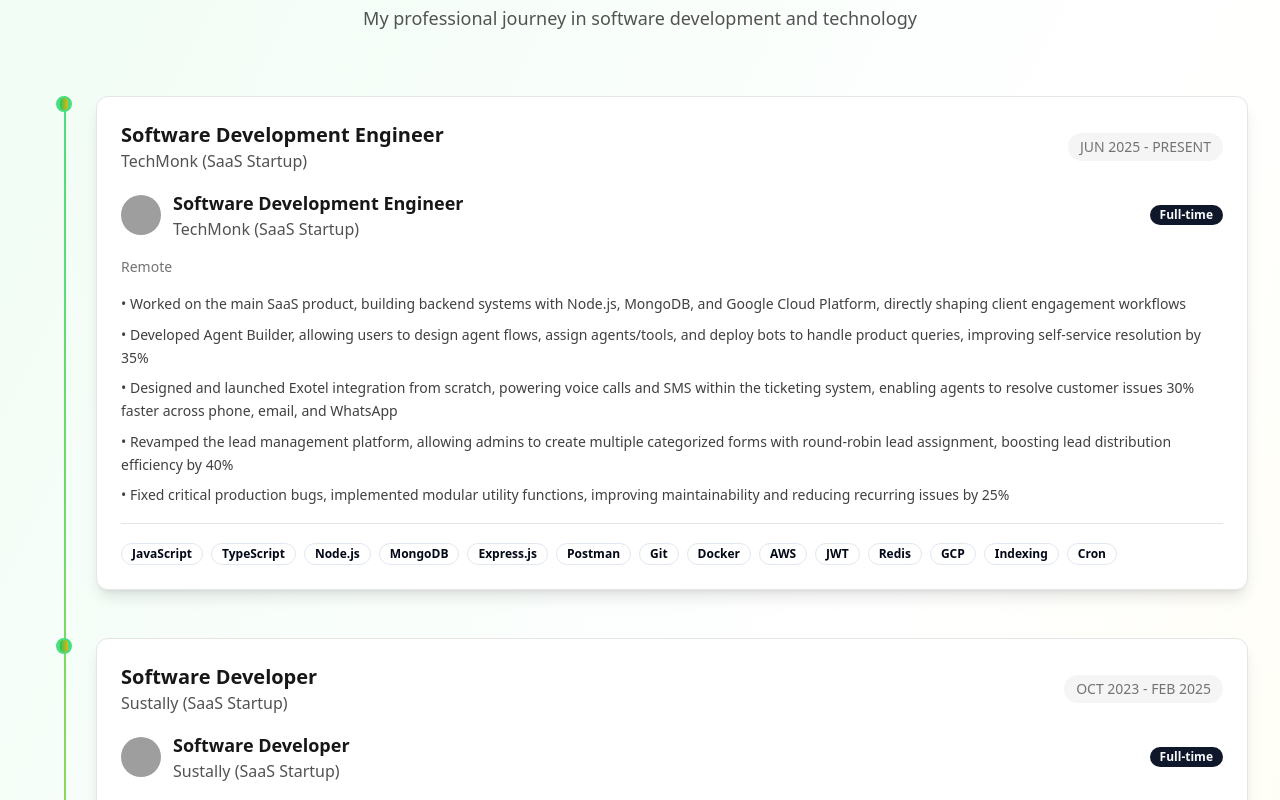
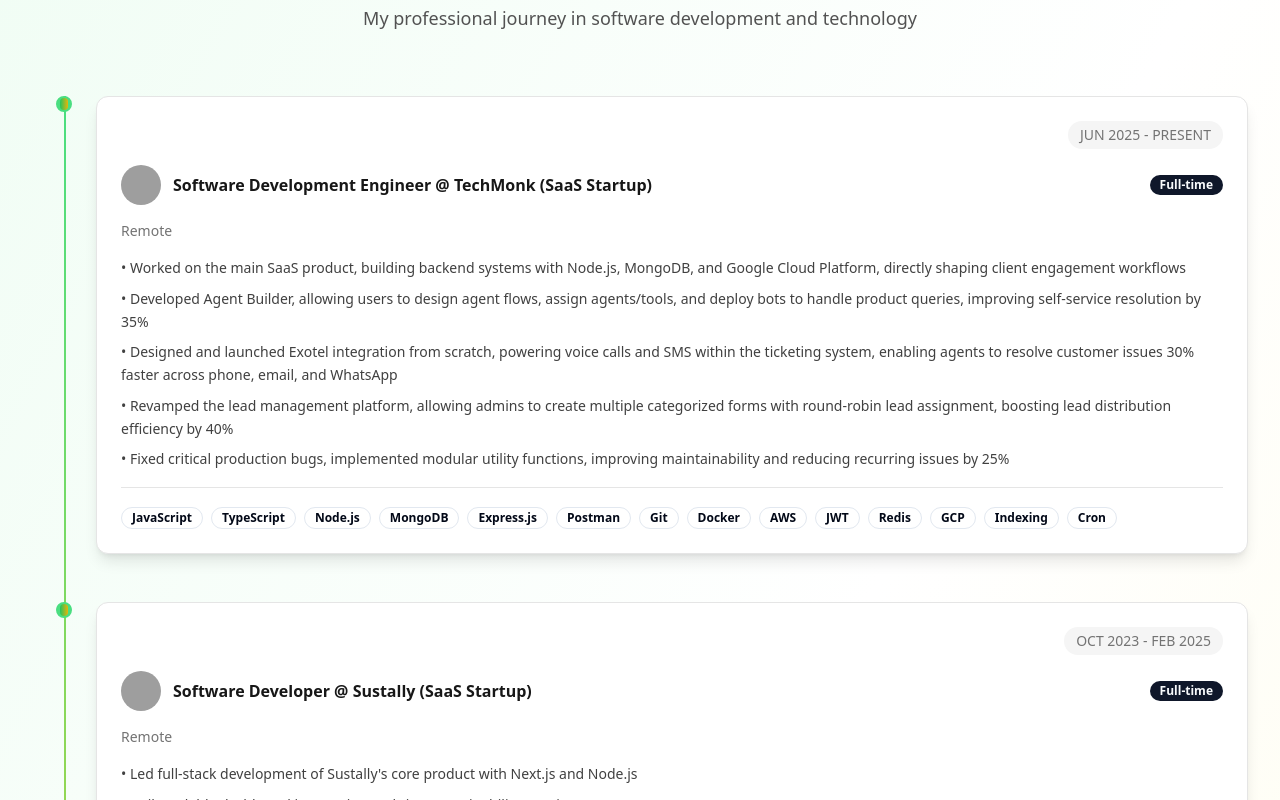
Before and after one commit to RahulCompani7/portfolio, a Next.js app: page / in a window 1280 px wide. Shown: the part 2060-2860 px from the top of the page. Built offline with nearby package versions, Linux system fonts and the light colour scheme; grey boxes are pictures that could not be loaded.

Commit message:
new commit

```diff
--- a/components/experience.tsx
+++ b/components/experience.tsx
@@ -28,7 +28,7 @@ const testimonialsInView = useInView(testimonialsRef, { once: true, amount: 0.1
     "Fixed critical production bugs, implemented modular utility functions, improving maintainability and reducing recurring issues by 25%"
   ],
   skills: ["JavaScript", "TypeScript", "Node.js", "MongoDB", "Express.js", "Postman", "Git", "Docker", "AWS", "JWT", "Redis", "GCP", "Indexing", "Cron"],
-  logo: "https://www.google.com/url?sa=i&url=https%3A%2F%2Fin.linkedin.com%2Fcompany%2Ftechmonk-io&psig=AOvVaw3issWf8fVEi85Ulkiy_mQ4&ust=1758607798523000&source=images&cd=vfe&opi=89978449&ved=0CBUQjRxqFwoTCPCN3Nza648DFQAAAAAdAAAAABAE"
+  logo: "https://media.licdn.com/dms/image/v2/D560BAQHOodZXSMdw1A/company-logo_200_200/company-logo_200_200/0/1716479700444/techmonk_io_logo?e=2147483647&v=beta&t=X1VYFKgP-SOURVGfF9UbBubB4Zm7CKepm6CgBpKZWpE"
 }
 ,
     {
@@ -125,29 +125,30 @@ const testimonialsInView = useInView(testimonialsRef, { once: true, amount: 0.1
 >
   <VerticalTimeline
     items={experiences.map((exp, index) => ({
-              title: exp.title,
-              subtitle: exp.company,
+      // Remove title/subtitle from VerticalTimeline props
       date: exp.period,
       content: (
         <motion.div className="space-y-4" whileHover={{ scale: 1.01 }} transition={{ duration: 0.2 }}>
-                  <div className="flex items-center justify-between mb-4">
-                    <div className="flex items-center space-x-3">
+          {/* Single-line header */}
+          <div className="flex items-center justify-between mb-4 space-x-3">
             <motion.img
               src={exp.logo || "/placeholder.svg"}
               alt={exp.company}
               className="w-10 h-10 rounded-full object-cover cursor-pointer"
               whileHover={{ scale: 1.1, rotate: 5 }}
             />
-                      <div>
-                        <h3 className="font-bold text-lg text-neutral-900">{exp.title}</h3>
-                        <p className="text-neutral-600">{exp.company}</p>
-                      </div>
+            <div className="flex-1 flex items-center justify-between">
+              <div className="font-bold text-neutral-900">
+                {exp.title} @ {exp.company}
               </div>
               <Badge variant={exp.type === "Full-time" ? "default" : "secondary"}>{exp.type}</Badge>
             </div>
+          </div>
 
+          {/* Location below header */}
           <p className="text-sm text-neutral-500 mb-4">{exp.location}</p>
 
+          {/* Description */}
           <ul className="space-y-2">
             {exp.description.map((item, idx) => (
               <motion.li
@@ -161,6 +162,7 @@ const testimonialsInView = useInView(testimonialsRef, { once: true, amount: 0.1
             ))}
           </ul>
 
+          {/* Skills */}
           <div className="pt-4 border-t border-neutral-200">
             <div className="flex flex-wrap gap-2">
               {exp.skills.map((skill, idx) => (
@@ -179,6 +181,7 @@ const testimonialsInView = useInView(testimonialsRef, { once: true, amount: 0.1
   />
 </motion.div>
 
+
         <motion.div
           ref={testimonialsRef}
           initial={{ opacity: 0, y: 30 }}
```
Lines whose indentation alone changed are shown as unchanged.
